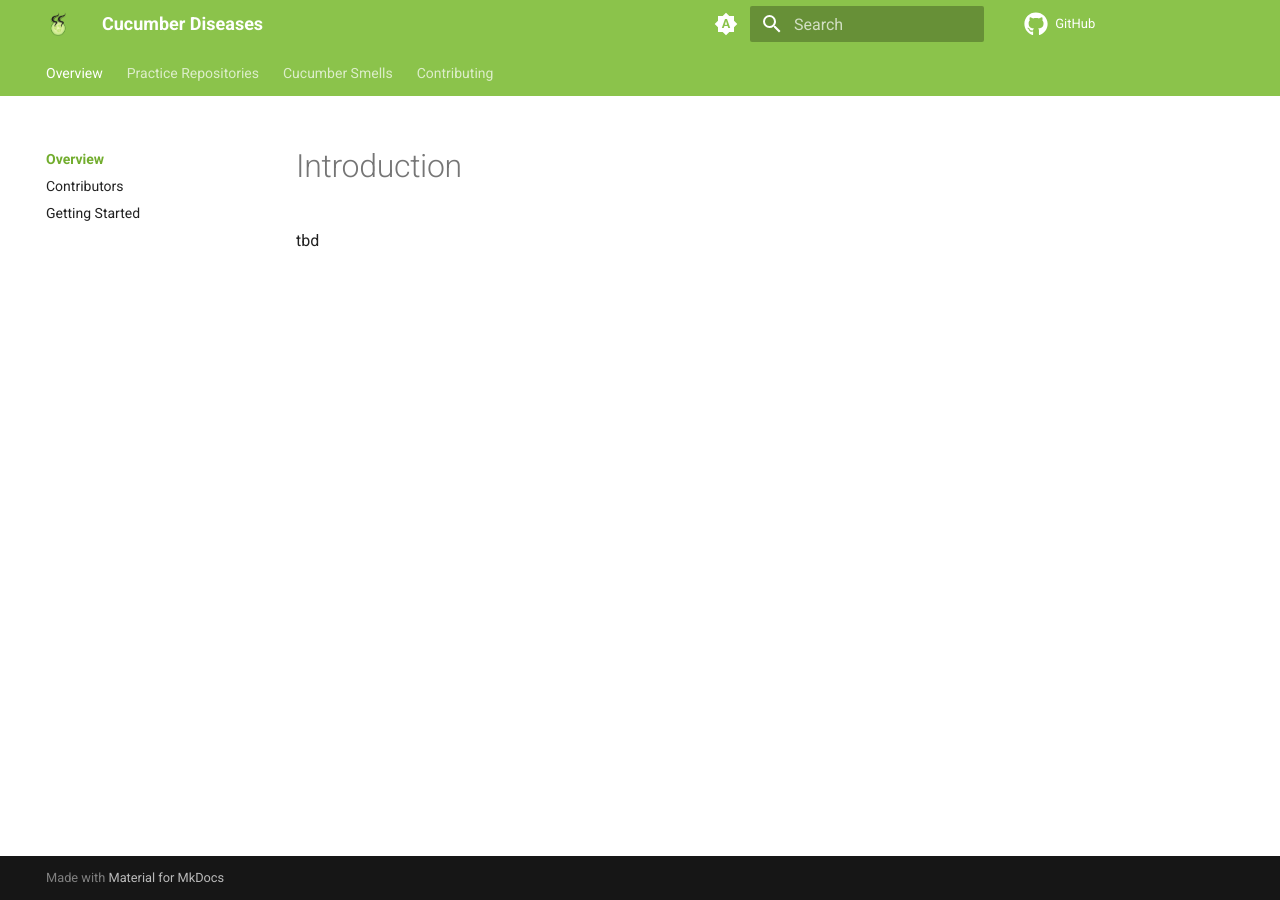
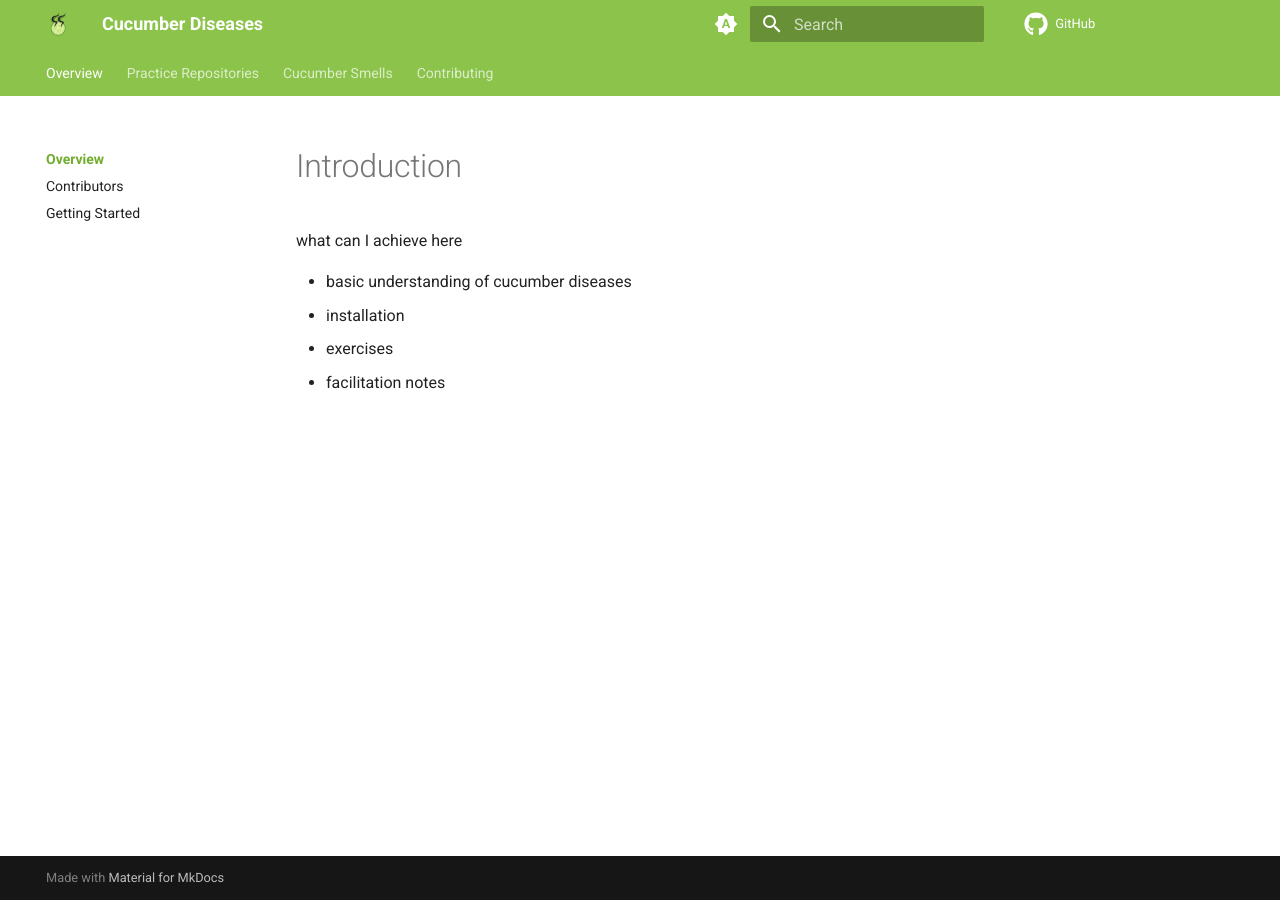
Before and after one commit to Cucumber-Diseases/cucumber-diseases.github.io, an MkDocs documentation site: the page built from docs/index.md, in a window 1280 px wide. Built offline with MkDocs 1.6.1 and Material for MkDocs 9.7.7, drawn with Linux system fonts in a browser that asks for light colours.

Commit message:
Update index.md

```diff
--- a/docs/index.md
+++ b/docs/index.md
@@ -1,3 +1,8 @@
 # Introduction
 
-tbd
+what can I achieve here
+
+- basic understanding of cucumber diseases
+- installation
+- exercises
+- facilitation notes
```
